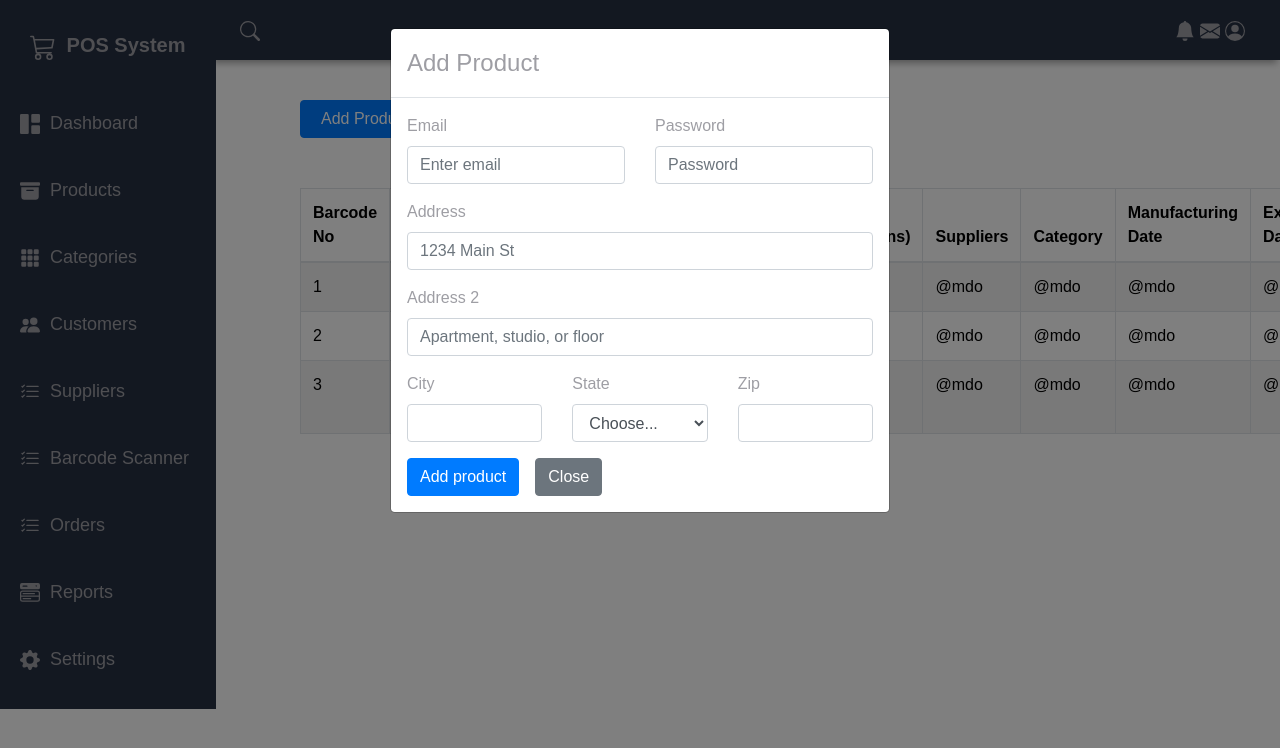
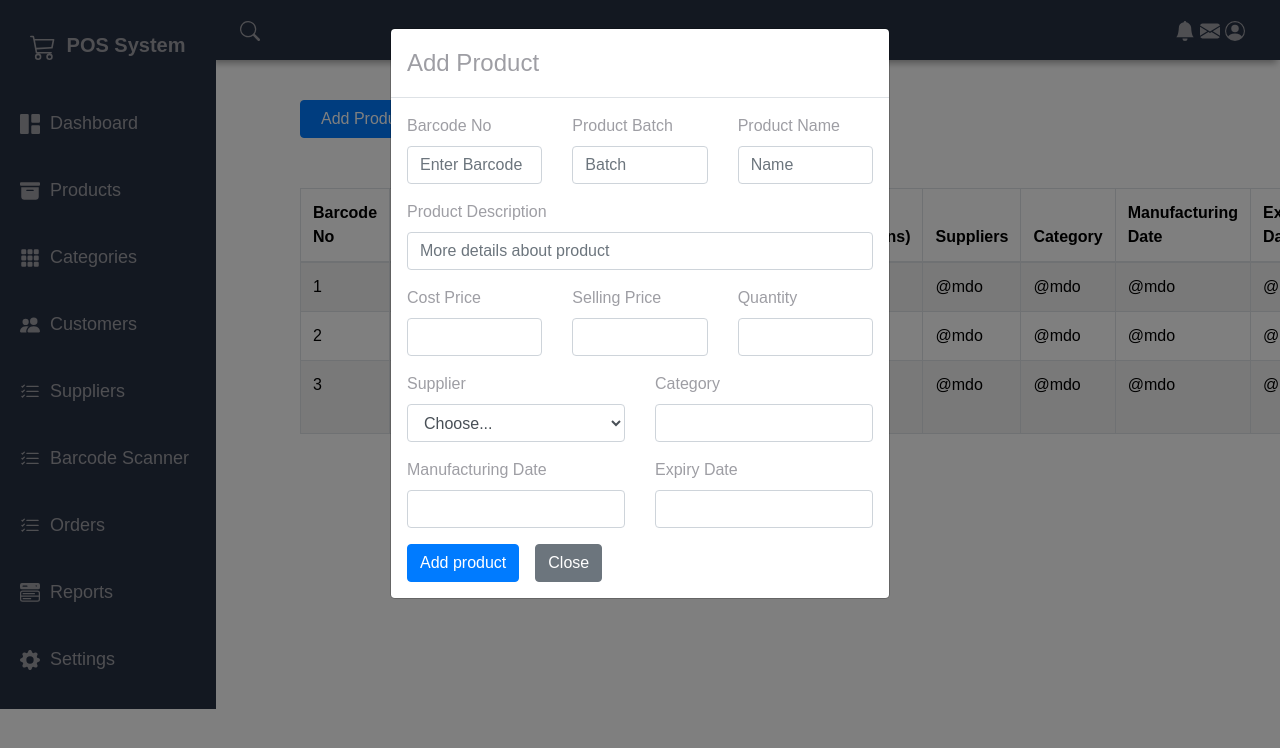
Before and after one commit to stephaniebeatrice/pos-system, a React (Create React App) app in the folder ClientApp/: page /products in a window 1280 px wide. Both pictures are taken after a click on the button "Add Product". Shown: the top 748 px of the page. Built offline with nearby package versions, Linux system fonts and the light colour scheme.

Commit message:
Add product

```diff
--- a/ClientApp/src/components/Pages/AddProduct.js
+++ b/ClientApp/src/components/Pages/AddProduct.js
@@ -31,34 +31,46 @@ function AddProduct() {
           <Form>
             <Row className="mb-3">
               <Form.Group as={Col} controlId="formGridEmail">
-                <Form.Label>Email</Form.Label>
-                <Form.Control type="email" placeholder="Enter email" />
+                <Form.Label>Barcode No</Form.Label>
+                <Form.Control type="text" placeholder="Enter Barcode" />
               </Form.Group>
 
               <Form.Group as={Col} controlId="formGridPassword">
-                <Form.Label>Password</Form.Label>
-                <Form.Control type="password" placeholder="Password" />
+                <Form.Label>Product Batch</Form.Label>
+                <Form.Control type="text" placeholder="Batch" />
+              </Form.Group>
+
+              <Form.Group as={Col} controlId="formGridPassword">
+                <Form.Label>Product Name</Form.Label>
+                <Form.Control type="text" placeholder="Name" />
               </Form.Group>
             </Row>
 
-            <Form.Group className="mb-3" controlId="formGridAddress1">
-              <Form.Label>Address</Form.Label>
-              <Form.Control placeholder="1234 Main St" />
-            </Form.Group>
-
             <Form.Group className="mb-3" controlId="formGridAddress2">
-              <Form.Label>Address 2</Form.Label>
-              <Form.Control placeholder="Apartment, studio, or floor" />
+              <Form.Label>Product Description</Form.Label>
+              <Form.Control placeholder="More details about product" />
             </Form.Group>
 
             <Row className="mb-3">
               <Form.Group as={Col} controlId="formGridCity">
-                <Form.Label>City</Form.Label>
+                <Form.Label>Cost Price</Form.Label>
                 <Form.Control />
               </Form.Group>
 
+              <Form.Group as={Col} controlId="formGridCity">
+                <Form.Label>Selling Price</Form.Label>
+                <Form.Control />
+              </Form.Group>
+
+              <Form.Group as={Col} controlId="formGridCity">
+                <Form.Label>Quantity</Form.Label>
+                <Form.Control />
+              </Form.Group>
+              </Row>
+
+              <Row className="mb-3">
               <Form.Group as={Col} controlId="formGridState">
-                <Form.Label>State</Form.Label>
+                <Form.Label>Supplier</Form.Label>
                 <Form.Select defaultValue="Choose..." className='form-control'>
                   <option>Choose...</option>
                   <option>...</option>
@@ -66,7 +78,18 @@ function AddProduct() {
               </Form.Group>
 
               <Form.Group as={Col} controlId="formGridZip">
-                <Form.Label>Zip</Form.Label>
+                <Form.Label>Category</Form.Label>
+                <Form.Control />
+              </Form.Group>
+</Row>
+              <Row className="mb-3">
+              <Form.Group as={Col} controlId="formGridCity">
+                <Form.Label>Manufacturing Date</Form.Label>
+                <Form.Control />
+              </Form.Group>
+
+              <Form.Group as={Col} controlId="formGridCity">
+                <Form.Label>Expiry Date</Form.Label>
                 <Form.Control />
               </Form.Group>
             </Row>
```
